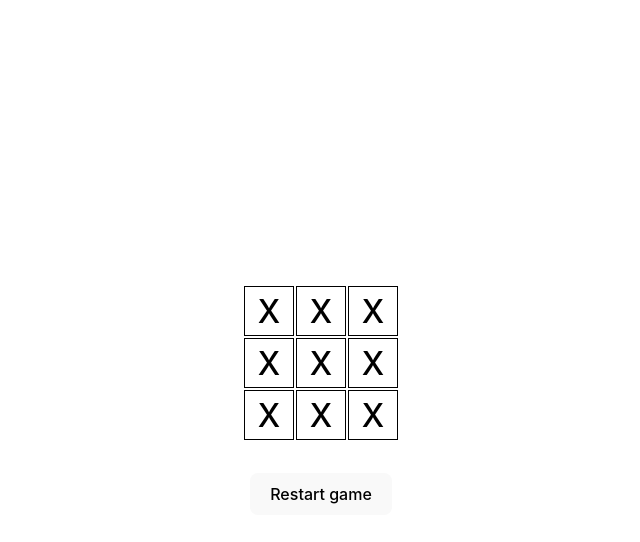
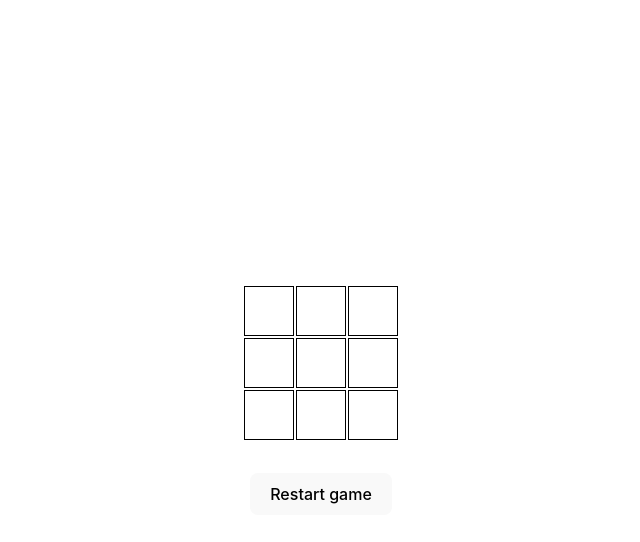
Before and after one commit to Regni/tic-tac-toe, a React (Vite) app: page / in a window 1280 px wide. Both pictures are taken after a click on the button "Start Game". Shown: the top 542 px of the page, without its empty margins (319-959 px from the left). Built offline with nearby package versions, Linux system fonts and the light colour scheme.

Commit message:
chaned code around to move into app, app is the board now

```diff
--- a/src/App.css
+++ b/src/App.css
@@ -22,3 +22,7 @@
   margin: 1px;
   text-align: center;
 }
+
+.row{
+  display: flex;
+}
--- a/src/App.tsx
+++ b/src/App.tsx
@@ -1,17 +1,53 @@
 import { useState } from 'react'
 import  GameButton  from "./components/GameButton.tsx"
+import { GameSquare } from './components/GameSquare.tsx'
 import './App.css'
 
-import GameBoard from './components/GameBoard.tsx'
+
 
 function App() {
   const [isFirstGame, setIsFirstGame] = useState<boolean>(true)
   const [gameStart, setGameStart] = useState<boolean>(false)
 
+
+  const defaultSquares = Array(9).fill(null)
+
+  const [squares, setSquares] = useState(defaultSquares)
+  const [xNext, setXNext] = useState(true)
+
+const handleClick =(index : number): void=>{
+  const newGameState = squares.slice();
+  newGameState[index] = xNext ? "X" :"O"
+  setXNext(!xNext)
+  setSquares(newGameState)
+  console.log(squares)
+}
+
+const handleRestart = () =>{
+  setSquares(defaultSquares)
+}
+
   return (
     <>
-     {gameStart ? <GameBoard/> : null }
-      <GameButton isFirstGame={isFirstGame} setIsFirstGame={setIsFirstGame} setGameStart={setGameStart}/>
+     {gameStart ? (<div className='gameContainer'>
+      <div className="row">
+  <GameSquare value={squares[0]} handleClick={() => handleClick(0)}/>
+  <GameSquare value={squares[1]} handleClick={() => handleClick(1)}/>
+  <GameSquare value={squares[2]} handleClick={() => handleClick(2)}/>
+  </div>
+<div className="row">
+  <GameSquare value={squares[3]} handleClick={() => handleClick(3)}/>
+  <GameSquare value={squares[4]} handleClick={() => handleClick(4)}/>
+  <GameSquare value={squares[5]} handleClick={() => handleClick(5)}/>
+</div>
+<div className="row">
+  <GameSquare value={squares[6]} handleClick={() => handleClick(6)}/>
+  <GameSquare value={squares[7]} handleClick={() => handleClick(7)}/>
+  <GameSquare value={squares[8]} handleClick={() => handleClick(8)} />
+</div>
+</div>) : null }
+
+<GameButton isFirstGame={isFirstGame} setIsFirstGame={setIsFirstGame} setGameStart={setGameStart} handleRestart={handleRestart}/>
 
     </>
   )
--- a/src/components/GameBoard.tsx
+++ /dev/null
@@ -1,25 +0,0 @@
-
-import { GameSquare } from './GameSquare'
-const GameBoard = () => {
-  return (
-    <div className='gameContainer'>
-      <div className="row">
-        <GameSquare/>
-        <GameSquare/>
-        <GameSquare/>
-      </div>
-      <div className="row">
-        <GameSquare/>
-        <GameSquare/>
-        <GameSquare/>
-      </div>
-      <div className="row">
-        <GameSquare/>
-        <GameSquare/>
-        <GameSquare/>
-      </div>
-    </div>
-  )
-}
-
-export default GameBoard
--- a/src/components/GameButton.tsx
+++ b/src/components/GameButton.tsx
@@ -4,17 +4,20 @@ interface Props{
   isFirstGame : boolean
   setIsFirstGame: React.Dispatch<React.SetStateAction<boolean>>;
   setGameStart:React.Dispatch<React.SetStateAction<boolean>>;
+  handleRestart: React.MouseEventHandler<HTMLButtonElement>
 }
 
-const GameButton = ({isFirstGame, setIsFirstGame, setGameStart}:Props) => {
+const GameButton = ({isFirstGame, setIsFirstGame, setGameStart, handleRestart}: Props) => {
 
   const handleClick = (e : any) => {
     setIsFirstGame(false);
     setGameStart(true)
     e.target.blur();
   }
+
+
   return (
-    isFirstGame? <button onClick={handleClick}>Start Game</button> : <button>Restart game</button>  )
+    isFirstGame? <button onClick={handleClick}>Start Game</button> : <button onClick={handleRestart}>Restart game</button>  )
 }
 
 export default GameButton
--- a/src/components/GameSquare.tsx
+++ b/src/components/GameSquare.tsx
@@ -1,7 +1,10 @@
-import React from 'react'
 
-export const GameSquare = () => {
+interface Props{
+  value : string
+  handleClick: React.MouseEventHandler<HTMLButtonElement>
+}
+export const GameSquare = ({value, handleClick}:Props) => {
   return (
-    <button className="square">X</button>
+    <button className="square" onClick={handleClick}>{value}</button>
   )
 }
```
